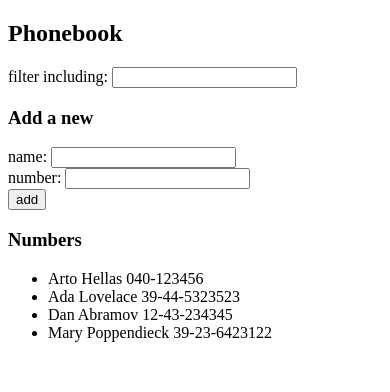
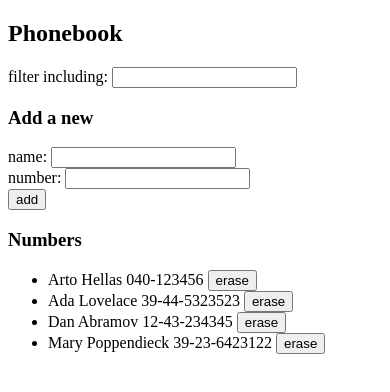
Before and after one commit to Kevv07/Fullstackopen-Submissions, a React (Vite) app in the folder part2/phonebook/: page / in a window 390 px wide. Shown: the top 392 px of the page. Built offline with nearby package versions, Linux system fonts and the light colour scheme; data requests are answered from the project's data file.

Commit message:
2.14 phonebook delete done

```diff
--- a/part2/phonebook/src/ShowPersons.jsx
+++ b/part2/phonebook/src/ShowPersons.jsx
@@ -1,16 +1,36 @@
+import { erase } from "./services/backend";
+
 const ShowPersons = ({ persons, filter }) => {
+
+    const handleErase = (id, name) => {
+        if (window.confirm(`Are you sure you want to delete ${name}?`)) {
+            erase(id);
+        }
+    };
+
     if (filter === '') {
         return (
             <ul>
-                {persons.map(person => <li key={person.name}>{person.name} {person.phone}</li>)}
+                {persons.map(person => (
+                    <div key={person.name}>
+                        <li>{person.name} {person.phone} <button onClick={() => handleErase(person.id, person.name)}>erase</button></li>
+                    </div>
+                ))}
             </ul>
-            )
-        }
-    const filteredPersons = persons.filter(person => person.name.toLowerCase().includes(filter.toLowerCase()))
+        );
+    }
+    const filteredPersons = persons.filter(person =>
+        person.name.toLowerCase().includes(filter.toLowerCase())
+    );
     return (
         <ul>
-            {filteredPersons.map(person => <li key={person.name}>{person.name} {person.phone}</li>)}
+            {filteredPersons.map(person => (
+                <div key={person.name}>
+                    <li>{person.name} {person.phone} <button onClick={() => handleErase(person.id, person.name)}>erase</button></li>
+                </div>
+            ))}
         </ul>
-    )
-}
-export default ShowPersons
+    );
+};
+
+export default ShowPersons;
--- a/part2/phonebook/src/services/backend.jsx
+++ b/part2/phonebook/src/services/backend.jsx
@@ -23,4 +23,8 @@ export const create = ({newPerson, newPhone}) => {
         return response.data;
     });
 });
-};
+}
+
+export const erase = (id) => {
+  return axios.delete(`${baseUrl}/${id}`)
+}
```
